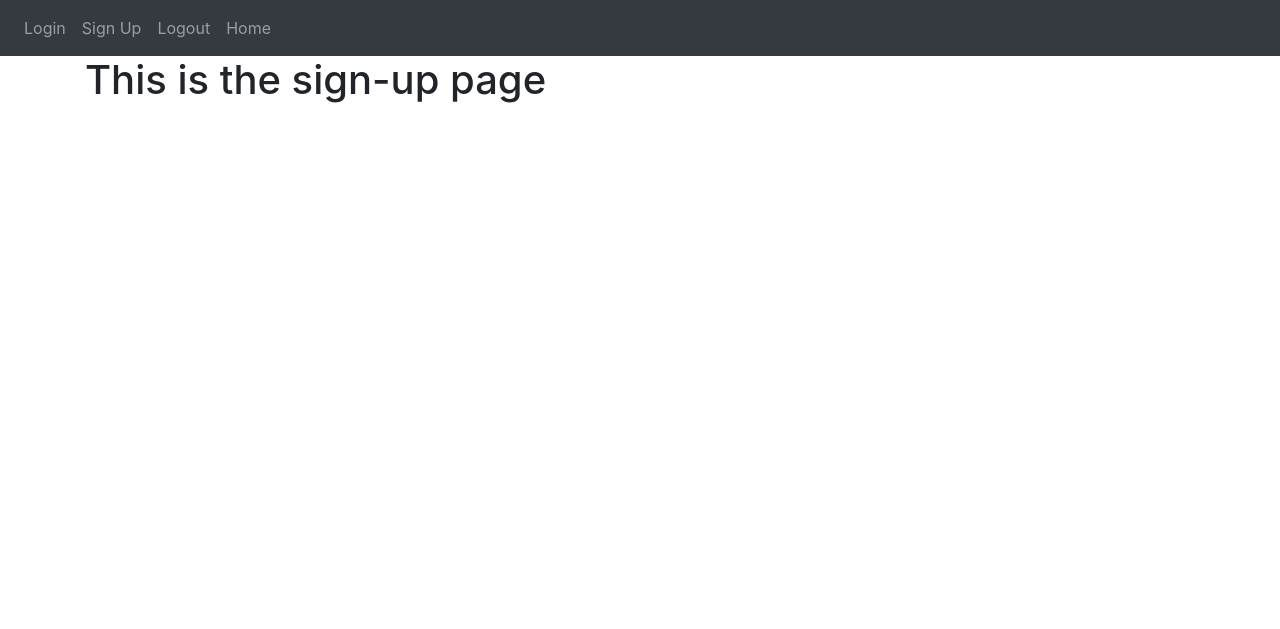
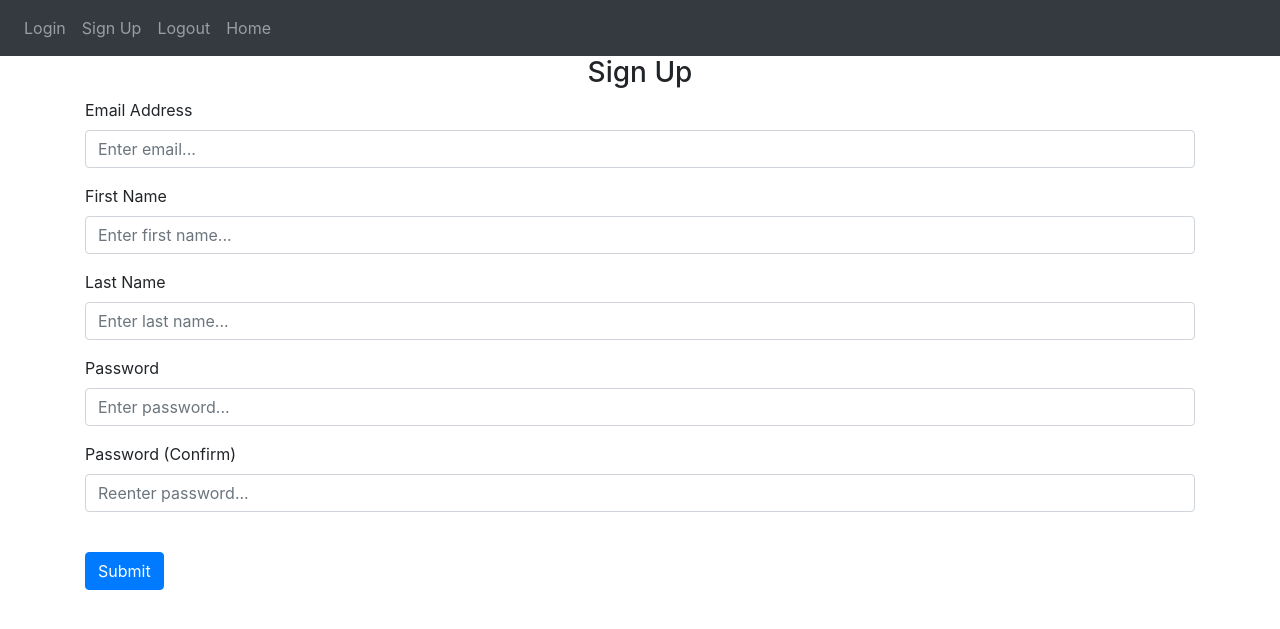
Before and after one commit to Natndez/FEMA-MOCK, a Flask app: page /sign-up in a window 1280 px wide. Shown: the top 629 px of the page. Run offline with Flask 2, Linux system fonts and the light colour scheme; style sheets or scripts are compiled from the project's sources; some libraries are stand-ins or nearby versions.

Commit message:
Added Signup and Login forms

```diff
--- a/website/__init__.py
+++ b/website/__init__.py
@@ -2,7 +2,7 @@ from flask import Flask
 
 def create_app():
     app = Flask(__name__)
-    app.config['SECRET_KEY'] = 'a'
+    app.config['SECRET_KEY'] = 'abc123'
 
     # Must import our various views in our init file
     from .views import views
--- a/website/templates/base.html
+++ b/website/templates/base.html
@@ -14,6 +14,10 @@
       rel="stylesheet"
       href="https://stackpath.bootstrapcdn.com/font-awesome/4.7.0/css/font-awesome.min.css"
       crossorigin="anonymous"
+    />
+    <link
+        rel="stylesheet"
+        href="styles.scss"
     />
 
     <title>{% block title %}Home{% endblock %}</title>
--- a/website/templates/signup.html
+++ b/website/templates/signup.html
@@ -2,5 +2,60 @@
 {% extends "base.html" %} {% block title %}Sign-Up{% endblock %}
 
 {% block content %}
-<h1>This is the sign-up page</h1>
+<form method="POST">
+    <h3 align="center">Sign Up</h3>
+    <div class="form-group">
+        <label for="email">Email Address</label>
+        <input
+            type="email"
+            class="form-control"
+            id="email"
+            name="email"
+            placeholder="Enter email..."
+        />
+    </div>
+    <div class="form-group">
+        <label for="firstName">First Name</label>
+        <input
+            type="text"
+            class="form-control"
+            id="firstName"
+            name="firstName"
+            placeholder="Enter first name..."
+        />
+    </div>
+    <div class="form-group">
+        <label for="lastName">Last Name</label>
+        <input
+            type="text"
+            class="form-control"
+            id="lastName"
+            name="lastName"
+            placeholder="Enter last name..."
+        />
+    </div>
+    <div class="form-group">
+        <label for="password1">Password</label>
+        <input
+            type="password"
+            class="form-control"
+            id="password1"
+            name="password1"
+            placeholder="Enter password..."
+        />
+    </div>
+    <div class="form-group">
+        <label for="password2">Password (Confirm)</label>
+        <input
+            type="password"
+            class="form-control"
+            id="password2"
+            name="password2"
+            placeholder="Reenter password..."
+        />
+    </div>
+    <br/>
+    <button type="submit" class="btn btn-primary">Submit</button>
+
+</form>
 {% endblock %}
```
Also changed, not shown: website/templates/login.html (+25 -8 lines), README.md, website/templates/styles.scss (added).
